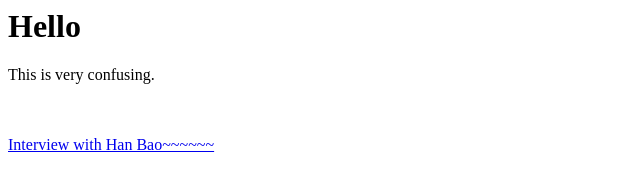
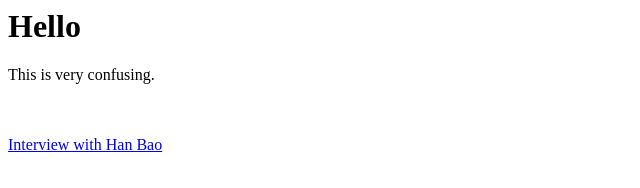
Before and after one commit to kimm625/kimm625-fall2020.github.io, a plain HTML site: page index.html in a window 1280 px wide. Shown: the full height of the page, 0-640 px from the left. Drawn offline with Linux system fonts and the light colour scheme.

Commit message:
Update index.html

```diff
--- a/index.html
+++ b/index.html
@@ -8,6 +8,6 @@
 
 <br>
 <br>
-<a href="index.html">Interview with Han Bao~~~~~~</a>
+<a href="interview/index.html">Interview with Han Bao</a>
 </body>
 </html>
```
